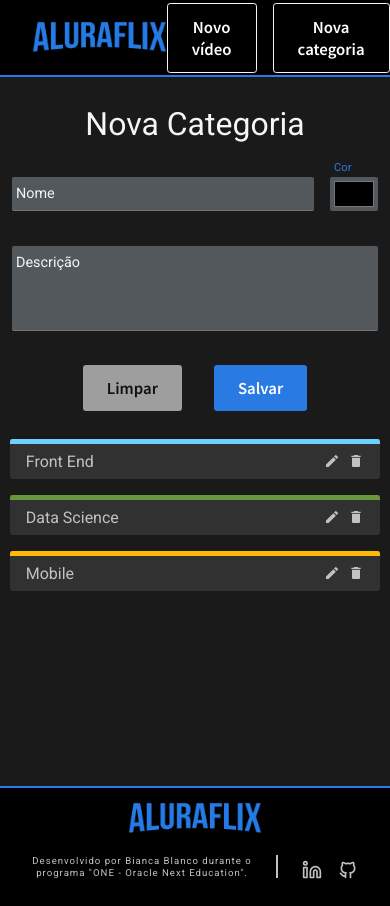
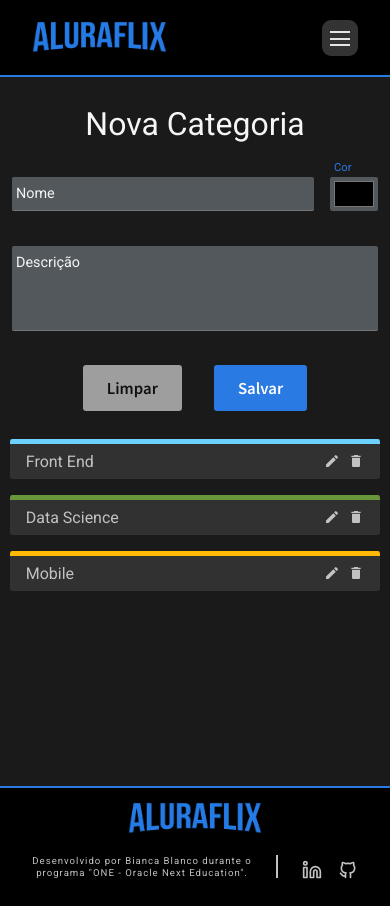
Before and after one commit to bncblnc/dogflix, a React (Create React App) app: page /novacategoria in a window 390 px wide. Built offline with nearby package versions, Linux system fonts and the light colour scheme.

Commit message:
mobile nav

```diff
--- /dev/null
+++ b/src/components/Header/NavMobile.jsx
@@ -0,0 +1,175 @@
+import React from "react";
+import styled from "styled-components";
+import {
+  bpSmall,
+  grayColorDialog,
+  grayColorLight,
+  grayColorMedium,
+  primaryColor,
+} from "../UI/variables";
+import { NavLink } from "react-router-dom";
+
+const Container = styled.div`
+  position: relative;
+
+  @media (min-width: ${bpSmall}) {
+    display: none;
+  }
+`;
+
+const StyledNav = styled.nav`
+  height: 100vh;
+
+  position: fixed;
+  top: 0;
+  left: 0;
+  z-index: 1500;
+
+  opacity: 0;
+  width: 0;
+  visibility: hidden;
+  transition: all 0.8s cubic-bezier(0.68, -0.55, 0.265, 1.55);
+`;
+
+const NavContainer = styled.div`
+  width: 100%;
+  padding-top: 18rem;
+  display: flex;
+  flex-direction: column;
+  align-items: center;
+
+  transition: all 0.4s;
+`;
+
+const NavCheckbox = styled.input`
+  display: none;
+
+  :checked ~ .background {
+    transform: scale(80);
+    position: fixed;
+    top: 3rem;
+    right: 4.5rem;
+    z-index: 1000;
+  }
+
+  :checked ~ nav {
+    visibility: visible;
+    opacity: 1;
+    width: 100%;
+  }
+
+  :checked + label .icon {
+    background-color: transparent;
+    position: fixed;
+    right: 4.5rem;
+  }
+
+  :checked + label .icon::before {
+    top: 0;
+    transform: rotate(135deg);
+  }
+
+  :checked + label .icon::after {
+    top: 0;
+    transform: rotate(-135deg);
+  }
+`;
+
+const NavButton = styled.label`
+  position: relative;
+  background-color: ${grayColorDialog};
+  display: block;
+  height: 4.5rem;
+  width: 4.5rem;
+  border-radius: 25%;
+  text-align: center;
+  z-index: 2000;
+  cursor: pointer;
+`;
+
+const NavIcon = styled.span`
+  position: relative;
+  margin-top: 2.25rem;
+  z-index: 2000;
+
+  &,
+  &::before,
+  &::after {
+    width: 2.5rem;
+    height: 2px;
+    background-color: ${grayColorMedium};
+    display: inline-block;
+  }
+
+  &::before,
+  &::after {
+    content: "";
+    position: absolute;
+    left: 0;
+    transition: all 0.2s;
+  }
+
+  &::before {
+    top: -0.8rem;
+  }
+  &::after {
+    top: 0.8rem;
+  }
+`;
+
+const NavBackground = styled.div`
+  height: 3.5rem;
+  width: 3.5rem;
+  border-radius: 25%;
+  position: absolute;
+  top: 0.5rem;
+  right: 0.5rem;
+  background-color: ${grayColorDialog};
+
+  transition: transform 0.5s cubic-bezier(0.86, 0, 0.07, 1);
+`;
+
+const NavItem = styled(NavLink)`
+  margin: 1rem;
+  display: inline-block;
+  text-transform: uppercase;
+  font-size: 3rem;
+  font-weight: 600;
+  padding: 1.5rem 3rem;
+  color: ${grayColorLight};
+  font-family: "Source Sans Pro", sans-serif;
+
+  :hover {
+    color: ${primaryColor};
+  }
+`;
+
+const NavMobile = () => {
+  function closeNav() {
+    document.getElementById("navi-toggle").checked = false;
+  }
+
+  return (
+    <Container>
+      <NavCheckbox type="checkbox" id="navi-toggle" />
+      <NavButton for="navi-toggle">
+        <NavIcon className="icon" />
+      </NavButton>
+
+      <NavBackground className="background" />
+
+      <StyledNav>
+        <NavContainer>
+          <NavItem to="novovideo" onClick={closeNav}>
+            Novo vídeo
+          </NavItem>
+          <NavItem to="novacategoria" onClick={closeNav}>
+            Nova categoria
+          </NavItem>
+        </NavContainer>
+      </StyledNav>
+    </Container>
+  );
+};
+
+export default NavMobile;
--- a/src/components/Header/index.jsx
+++ b/src/components/Header/index.jsx
@@ -5,6 +5,8 @@
 import { MarginLine } from "../UI";
 import LogoLink from "../LogoLink";
 import { NavLink } from "react-router-dom";
+import { bpSmall } from "../UI/variables";
+import NavMobile from "./NavMobile";
 
 const Container = styled.div`
   background-color: #000;
@@ -20,9 +22,13 @@
   align-items: center;
 `;
 
-const Nav = styled.nav`
+const NavButtons = styled.nav`
   display: flex;
   gap: 2rem;
+
+  @media (max-width: ${bpSmall}) {
+    display: none;
+  }
 `;
 
 const Header = () => {
@@ -32,14 +38,16 @@
         <StyledHeader>
           <LogoLink />
 
-          <Nav>
+          <NavButtons>
             <NavLink to="novovideo">
               <ButtonSecondary>Novo vídeo</ButtonSecondary>
             </NavLink>
             <NavLink to="novacategoria">
               <ButtonSecondary>Nova categoria</ButtonSecondary>
             </NavLink>
-          </Nav>
+          </NavButtons>
+
+          <NavMobile />
         </StyledHeader>
         <MarginLine />
       </Container>
--- a/src/components/Hero/index.jsx
+++ b/src/components/Hero/index.jsx
@@ -1,7 +1,7 @@
 import React from "react";
 import styled from "styled-components";
 
-import { bpLarge, bpMedium, grayColorLight } from "../UI/variables";
+import { bpLarge, bpMedium, bpSmallest, grayColorLight } from "../UI/variables";
 import { SubtitleCategoryLarge, TitleCategoryLarge } from "../TitleCategory";
 import { MarginMedium } from "../UI";
 import SimpleSlider from "../Carousel/Slider";
@@ -42,6 +42,10 @@
     display: flex;
     flex-direction: column;
     align-items: center;
+  }
+
+  @media (max-width: ${bpSmallest}) {
+    align-items: flex-start;
   }
 `;
 
--- a/src/components/UI/variables.js
+++ b/src/components/UI/variables.js
@@ -31,3 +31,4 @@
 export const bpLarge = "1239px";
 export const bpMedium = "950px";
 export const bpSmall = "750px";
+export const bpSmallest = "600px";
```
